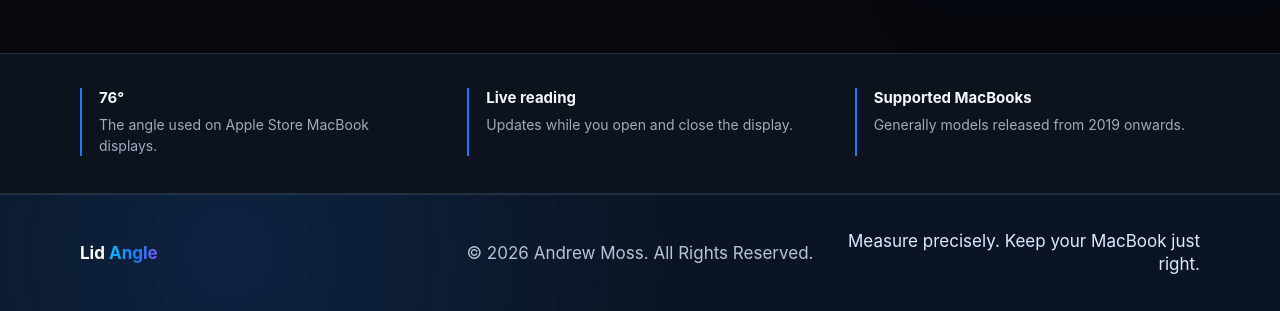
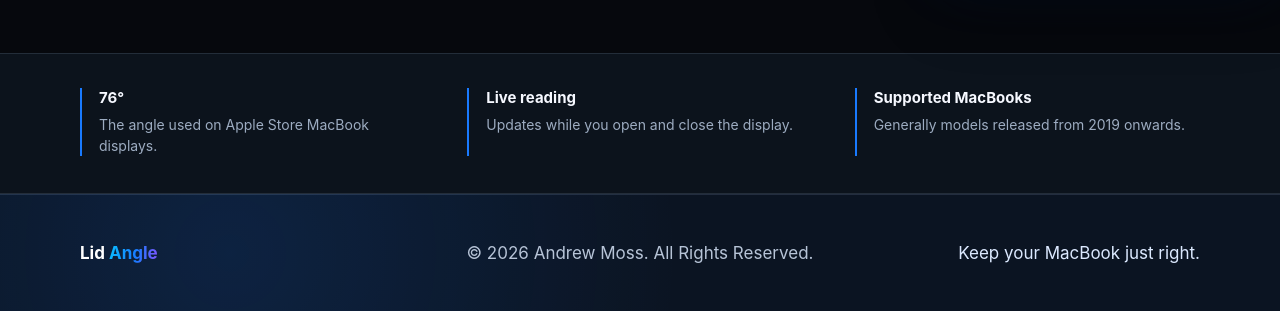
Before and after one commit to andrewcharlesmoss/lid-angle, a website: page site/index.html in a window 1280 px wide. Shown: the part 833-1144 px from the top of the page. Drawn offline with Linux system fonts and the light colour scheme.

Commit message:
Shorten footer tagline

```diff
--- a/site/index.html
+++ b/site/index.html
@@ -88,7 +88,7 @@
     <div class="wrap footer-inner">
       <a class="footer-brand" href="/">Lid <span>Angle</span></a>
       <div class="footer-copy">© 2026 Andrew Moss. All Rights Reserved.</div>
-      <div class="footer-note">Measure precisely. Keep your MacBook just right.</div>
+      <div class="footer-note">Keep your MacBook just right.</div>
     </div>
   </footer>
 </body>
```
Also changed, not shown: site/dist/server/index.js.
